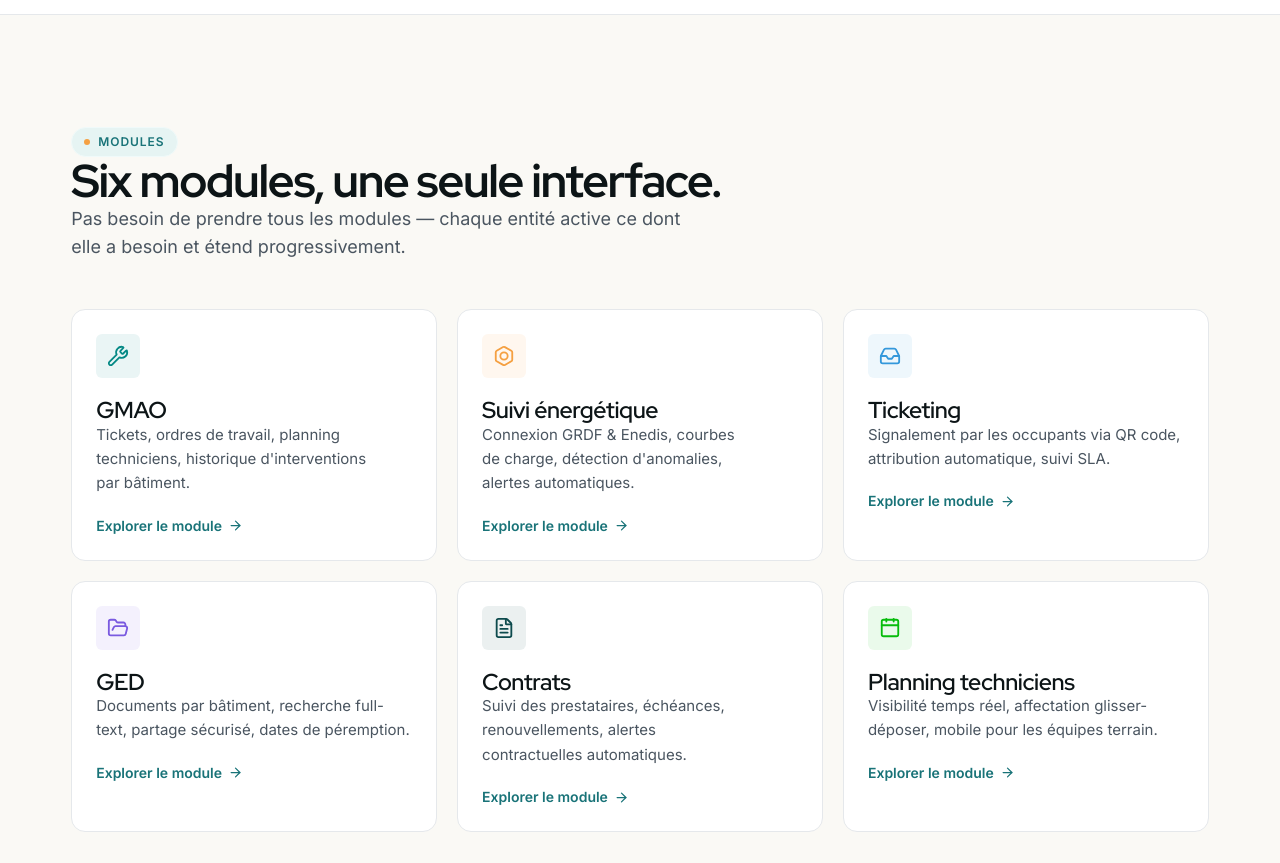
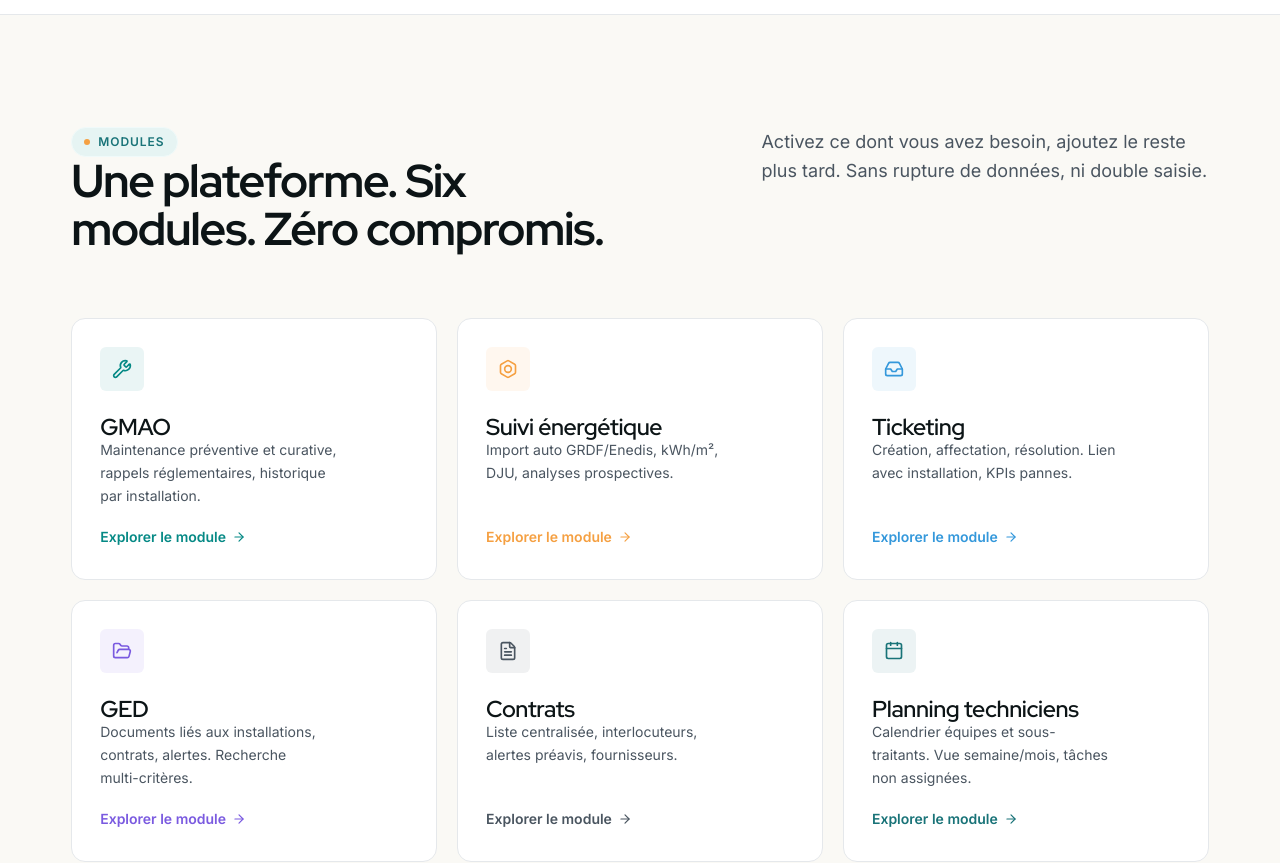
Before and after one commit to muratmendil/mettry-website, a Next.js app: page / in a window 1280 px wide. Shown: the part 1820-2683 px from the top of the page. Built offline with nearby package versions, Linux system fonts and the light colour scheme.

Commit message:
sections fonctionnalités

```diff
--- a/src/components/home/ModulesSection.tsx
+++ b/src/components/home/ModulesSection.tsx
@@ -1,112 +1,150 @@
 "use client";
 
 import Link from "next/link";
-import { Wrench, Bolt, Inbox, FolderOpen, FileText, Calendar, ArrowRight } from "lucide-react";
-import { Section } from "@/components/ui/Section";
+import { Wrench, Bolt, Inbox, FolderOpen, FileText, Calendar, ArrowRight, type LucideIcon } from "lucide-react";
 import { Container } from "@/components/ui/Container";
 import { Eyebrow } from "@/components/ui/Eyebrow";
 import { RevealOnScroll } from "@/components/ui/RevealOnScroll";
+import { DecorGmao, DecorEnergy, DecorTicketing, DecorGed, DecorContracts, DecorPlanning } from "./module-decors";
 
-const MODULES = [
+interface ModuleCardData {
+    id: string;
+    icon: LucideIcon;
+    color: string;
+    title: string;
+    desc: string;
+    decor: React.ReactNode;
+    decorPos: "full" | "right";
+}
+
+const MODULES: ModuleCardData[] = [
     {
         id: "gmao",
         icon: Wrench,
         color: "#058985",
         title: "GMAO",
-        desc: "Tickets, ordres de travail, planning techniciens, historique d'interventions par bâtiment.",
+        desc: "Maintenance préventive et curative, rappels réglementaires, historique par installation.",
+        decor: <DecorGmao />,
+        decorPos: "full",
     },
     {
         id: "energie",
         icon: Bolt,
         color: "#F5A042",
         title: "Suivi énergétique",
-        desc: "Connexion GRDF & Enedis, courbes de charge, détection d'anomalies, alertes automatiques.",
+        desc: "Import auto GRDF/Enedis, kWh/m², DJU, analyses prospectives.",
+        decor: <DecorEnergy />,
+        decorPos: "full",
     },
     {
         id: "ticketing",
         icon: Inbox,
         color: "#3498DB",
         title: "Ticketing",
-        desc: "Signalement par les occupants via QR code, attribution automatique, suivi SLA.",
+        desc: "Création, affectation, résolution. Lien avec installation, KPIs pannes.",
+        decor: <DecorTicketing />,
+        decorPos: "right",
     },
     {
         id: "ged",
         icon: FolderOpen,
         color: "#7A5AE0",
         title: "GED",
-        desc: "Documents par bâtiment, recherche full-text, partage sécurisé, dates de péremption.",
+        desc: "Documents liés aux installations, contrats, alertes. Recherche multi-critères.",
+        decor: <DecorGed />,
+        decorPos: "right",
     },
     {
         id: "contrats",
         icon: FileText,
-        color: "#0D4A4D",
+        color: "#4A5560",
         title: "Contrats",
-        desc: "Suivi des prestataires, échéances, renouvellements, alertes contractuelles automatiques.",
+        desc: "Liste centralisée, interlocuteurs, alertes préavis, fournisseurs.",
+        decor: <DecorContracts />,
+        decorPos: "full",
     },
     {
         id: "planning",
         icon: Calendar,
-        color: "#07BC0C",
+        color: "#197378",
         title: "Planning techniciens",
-        desc: "Visibilité temps réel, affectation glisser-déposer, mobile pour les équipes terrain.",
+        desc: "Calendrier équipes et sous-traitants. Vue semaine/mois, tâches non assignées.",
+        decor: <DecorPlanning />,
+        decorPos: "full",
     },
 ];
 
 export function ModulesSection() {
     return (
-        <section className="bg-bg-off-white border-y border-border-default py-20 lg:py-28">
+        <section className="border-y border-border-default py-20 lg:py-28" style={{ background: "var(--color-bg-off-white)" }}>
             <Container>
-                <div className="max-w-3xl mb-12">
-                    <Eyebrow>Modules</Eyebrow>
-                    <RevealOnScroll>
-                        <h2 className="mt-6">Six modules, une seule interface.</h2>
-                    </RevealOnScroll>
+                {/* Header 2 colonnes */}
+                <div className="grid grid-cols-1 lg:grid-cols-[1.4fr_1fr] gap-8 lg:gap-16 items-start mb-12 lg:mb-16">
+                    <div>
+                        <Eyebrow>Modules</Eyebrow>
+                        <RevealOnScroll>
+                            <h2 className="mt-5">Une plateforme. Six modules. Zéro compromis.</h2>
+                        </RevealOnScroll>
+                    </div>
                     <RevealOnScroll delay={0.1}>
-                        <p className="mt-5 text-lg max-w-[56ch]">
-                            Pas besoin de prendre tous les modules — chaque entité active ce dont elle a besoin et étend progressivement.
+                        <p className="text-lg leading-relaxed mt-2 lg:mt-12">
+                            Activez ce dont vous avez besoin, ajoutez le reste plus tard. Sans rupture de données, ni double saisie.
                         </p>
                     </RevealOnScroll>
                 </div>
 
+                {/* Grid 6 cards */}
                 <div className="grid grid-cols-1 sm:grid-cols-2 lg:grid-cols-3 gap-4 lg:gap-5">
-                    {MODULES.map((m, i) => {
-                        const Icon = m.icon;
-                        return (
-                            <RevealOnScroll key={m.id} delay={(i % 3) * 0.08}>
-                                <Link
-                                    href={`/fonctionnalites?module=${m.id}`}
-                                    className="group relative block h-full bg-white border border-border-default rounded-card p-6 transition-all duration-300 hover:-translate-y-1 hover:shadow-[var(--shadow-card)] hover:border-[var(--accent-xlight)] overflow-hidden"
-                                >
-                                    <div
-                                        className="w-11 h-11 rounded-md flex items-center justify-center mb-5"
-                                        style={{ background: `${m.color}15` }}
-                                    >
-                                        <Icon size={22} style={{ color: m.color }} />
-                                    </div>
-                                    <h3 className="mb-2">{m.title}</h3>
-                                    <p className="text-[15px] leading-relaxed">{m.desc}</p>
-                                    <div className="mt-5 flex items-center gap-1.5 text-sm font-semibold text-[var(--accent-dark)]">
-                                        Explorer le module
-                                        <ArrowRight
-                                            size={15}
-                                            className="transition-transform duration-300 group-hover:translate-x-1"
-                                        />
-                                    </div>
-
-                                    {/* Decoration discrète au hover */}
-                                    <div
-                                        className="absolute -right-4 -bottom-4 w-24 h-24 rounded-full opacity-0 group-hover:opacity-100 transition-opacity duration-500 pointer-events-none"
-                                        style={{
-                                            background: `radial-gradient(circle, ${m.color}20, transparent 70%)`,
-                                        }}
-                                        aria-hidden="true"
-                                    />
-                                </Link>
-                            </RevealOnScroll>
-                        );
-                    })}
+                    {MODULES.map((m, i) => (
+                        <RevealOnScroll key={m.id} delay={(i % 3) * 0.08}>
+                            <ModuleCard data={m} />
+                        </RevealOnScroll>
+                    ))}
                 </div>
             </Container>
         </section>
     );
 }
+
+function ModuleCard({ data }: { data: ModuleCardData }) {
+    const Icon = data.icon;
+
+    return (
+        <Link
+            href={`/fonctionnalites?module=${data.id}`}
+            className="group relative block h-full bg-white border border-border-default rounded-card overflow-hidden transition-all duration-300 hover:-translate-y-1 hover:shadow-[var(--shadow-card)]"
+        >
+            <div className="relative p-7 pb-8 min-h-[260px] flex flex-col">
+                {/* Icon */}
+                <div className="w-11 h-11 rounded-md flex items-center justify-center mb-6" style={{ background: `${data.color}15` }}>
+                    <Icon size={20} style={{ color: data.color }} />
+                </div>
+
+                {/* Title + desc */}
+                <h3 className="mb-2.5 text-[22px]" style={{ fontFamily: "var(--font-display)", letterSpacing: "-0.018em" }}>
+                    {data.title}
+                </h3>
+                <p className="text-[14px] leading-relaxed mb-6 max-w-[28ch]">{data.desc}</p>
+
+                {/* CTA — couleur du module */}
+                <div className="mt-auto inline-flex items-center gap-1.5 text-sm font-semibold" style={{ color: data.color }}>
+                    Explorer le module
+                    <ArrowRight size={14} className="transition-transform duration-300 group-hover:translate-x-1" />
+                </div>
+
+                {/* Décoration — cachée par défaut, révélée au hover */}
+                <div
+                    className="absolute pointer-events-none transition-opacity duration-500 opacity-0 group-hover:opacity-100"
+                    style={{
+                        ...(data.decorPos === "full"
+                            ? { right: 0, bottom: 0, width: "55%", height: "44%" }
+                            : { right: 20, bottom: 20, width: "35%", height: "40%" }),
+                    }}
+                    aria-hidden="true"
+                >
+                    {data.decor}
+                </div>
+            </div>
+        </Link>
+    );
+}
--- /dev/null
+++ b/src/components/home/module-decors.tsx
@@ -0,0 +1,127 @@
+// Décorations visuelles uniques pour chaque module, affichées en bas-droite
+// des cards de la section Modules. Chacune est un SVG inline.
+
+export function DecorGmao() {
+    // Mini sparkline horizontal avec 3 séries colorées
+    return (
+        <svg viewBox="0 0 140 60" className="w-full h-full" preserveAspectRatio="none" aria-hidden="true">
+            {[
+                { y: 14, color: "#058985", x: 12 },
+                { y: 30, color: "#0D4A4D", x: 36 },
+                { y: 46, color: "#9CCFCD", x: 20 },
+            ].map((row, i) => (
+                <g key={i}>
+                    <circle cx={row.x} cy={row.y} r="3" fill={row.color} />
+                    <line x1={row.x + 6} y1={row.y} x2={130} y2={row.y} stroke={row.color} strokeWidth="2" strokeLinecap="round" opacity="0.7" />
+                </g>
+            ))}
+        </svg>
+    );
+}
+
+export function DecorEnergy() {
+    // Mini bar chart gradient orange
+    const heights = [12, 22, 16, 28, 24, 34, 30, 40, 36, 48, 44, 56];
+    return (
+        <svg viewBox="0 0 140 60" className="w-full h-full" preserveAspectRatio="none" aria-hidden="true">
+            <defs>
+                <linearGradient id="grad-energy" x1="0" y1="0" x2="0" y2="1">
+                    <stop offset="0%" stopColor="#F5A042" stopOpacity="0.95" />
+                    <stop offset="100%" stopColor="#F5A042" stopOpacity="0.5" />
+                </linearGradient>
+            </defs>
+            {heights.map((h, i) => (
+                <rect
+                    key={i}
+                    x={i * 11 + 4}
+                    y={60 - h}
+                    width="7"
+                    height={h}
+                    rx="1.5"
+                    fill="url(#grad-energy)"
+                />
+            ))}
+        </svg>
+    );
+}
+
+export function DecorTicketing() {
+    // Bars horizontales bleues avec point coloré à gauche (style liste de tickets)
+    const rows = [
+        { color: "#3498DB", w: 60, dot: "#F5A042" },
+        { color: "#3498DB", w: 80, dot: "#07BC0C" },
+        { color: "#3498DB", w: 50, dot: "#3498DB" },
+        { color: "#3498DB", w: 90, dot: "#0D4A4D" },
+    ];
+    return (
+        <svg viewBox="0 0 140 60" className="w-full h-full" preserveAspectRatio="none" aria-hidden="true">
+            {rows.map((r, i) => (
+                <g key={i} opacity="0.75">
+                    <rect x="5" y={i * 14 + 4} width="3" height="6" rx="1" fill={r.dot} />
+                    <rect x="14" y={i * 14 + 5} width={r.w} height="4" rx="2" fill={r.color} />
+                </g>
+            ))}
+        </svg>
+    );
+}
+
+export function DecorGed() {
+    // Grille 3x3 de carrés violets
+    return (
+        <svg viewBox="0 0 80 80" className="w-full h-full" preserveAspectRatio="xMidYMid meet" aria-hidden="true">
+            {[0, 1, 2].map((row) =>
+                [0, 1, 2].map((col) => (
+                    <rect
+                        key={`${row}-${col}`}
+                        x={col * 24 + 4}
+                        y={row * 24 + 4}
+                        width="20"
+                        height="20"
+                        rx="3"
+                        fill="#7A5AE0"
+                        opacity={0.45 + (row + col) * 0.08}
+                    />
+                ))
+            )}
+        </svg>
+    );
+}
+
+export function DecorContracts() {
+    // Lignes de "texte" stylisées (gris)
+    const rows = [88, 64, 78, 52];
+    return (
+        <svg viewBox="0 0 140 60" className="w-full h-full" preserveAspectRatio="none" aria-hidden="true">
+            {rows.map((w, i) => (
+                <rect key={i} x="5" y={i * 14 + 4} width={w} height="4" rx="2" fill="#8A95A0" opacity="0.35" />
+            ))}
+        </svg>
+    );
+}
+
+export function DecorPlanning() {
+    // Mini calendrier en grille avec quelques cases colorées
+    const cells = [
+        [0, 1, 0, 1, 0, 0, 0],
+        [1, 1, 0, 0, 1, 0, 0],
+        [0, 0, 1, 1, 0, 0, 1],
+    ];
+    return (
+        <svg viewBox="0 0 140 60" className="w-full h-full" preserveAspectRatio="xMidYMid meet" aria-hidden="true">
+            {cells.flatMap((row, rowI) =>
+                row.map((filled, colI) => (
+                    <rect
+                        key={`${rowI}-${colI}`}
+                        x={colI * 18 + 6}
+                        y={rowI * 17 + 4}
+                        width="14"
+                        height="13"
+                        rx="2"
+                        fill={filled ? "#07BC0C" : "#E5E8EB"}
+                        opacity={filled ? 0.65 : 0.7}
+                    />
+                ))
+            )}
+        </svg>
+    );
+}
```
